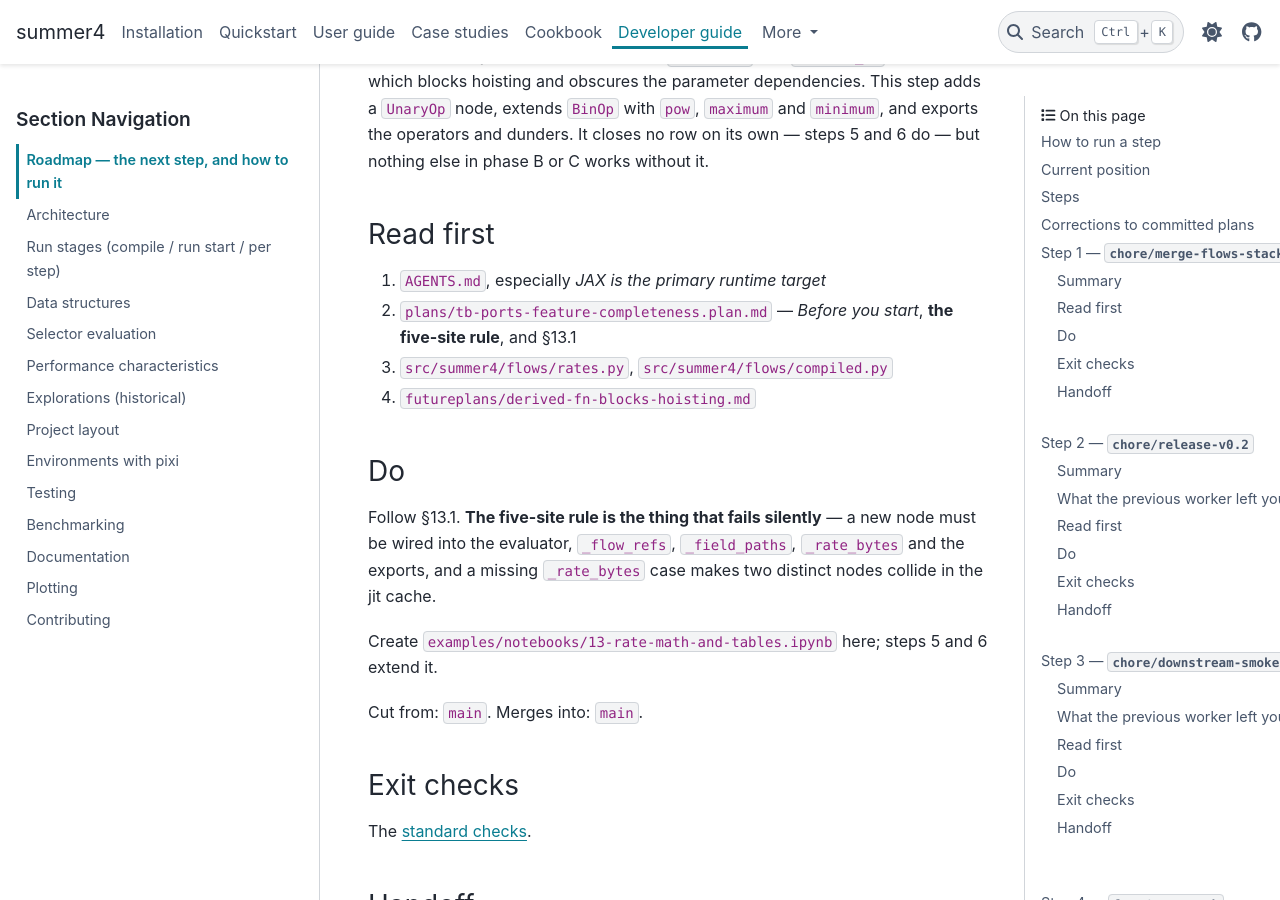
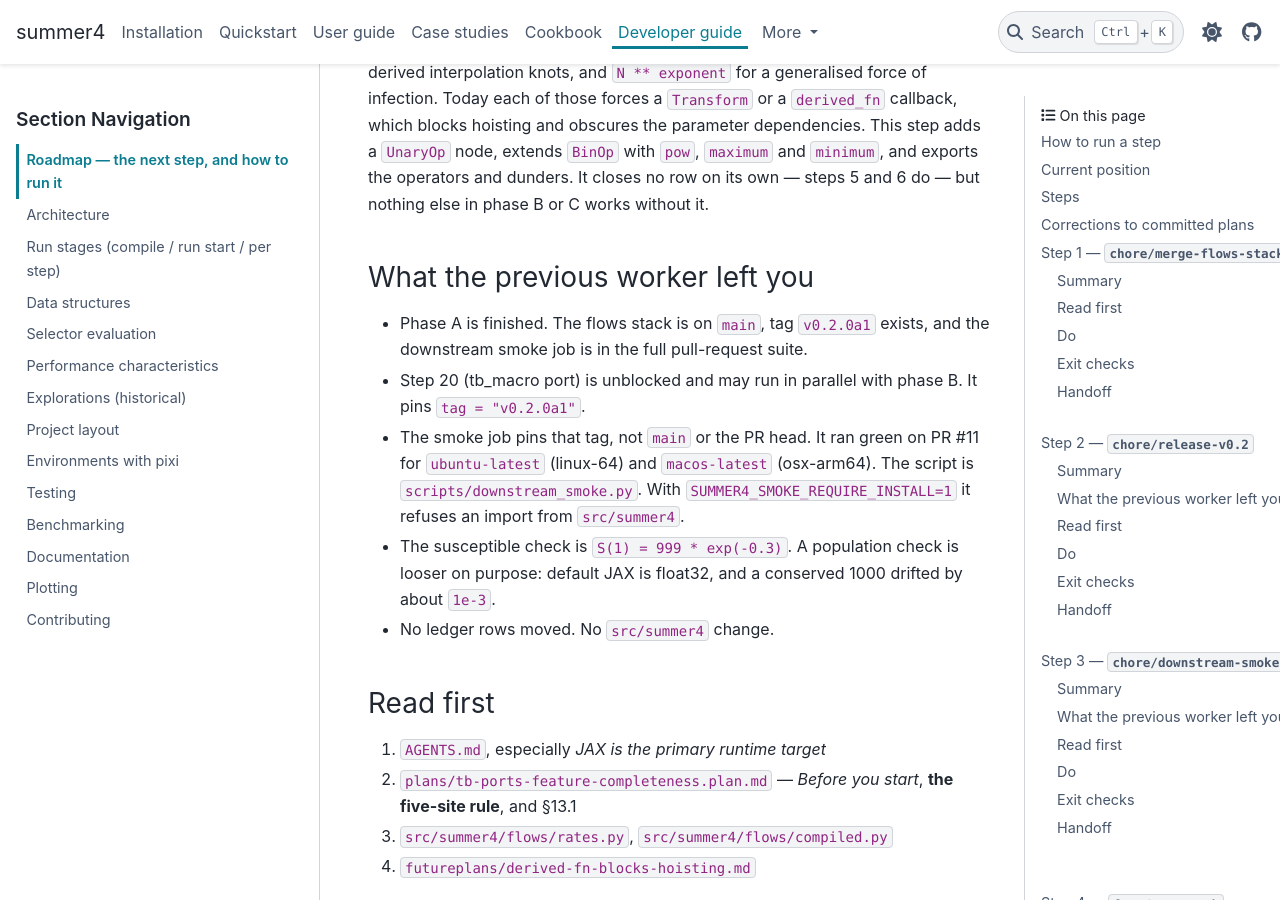
Before and after one commit to monash-emu/summer4, a Sphinx documentation site: the page built from docs/dev/roadmap.md, in a window 1280 px wide and 900 px high, scrolled down 10291 px. Built offline with Sphinx 7.4.7 and the PyData theme 0.15.4, drawn with Linux system fonts in a browser that asks for light colours; some of the changed text lies outside the part shown.

Commit message:
Hand off after step 3: downstream-smoke-ci.

```diff
--- a/docs/dev/roadmap.md
+++ b/docs/dev/roadmap.md
@@ -237,6 +237,8 @@ actually chosen.
 
 ## Step 3 — `chore/downstream-smoke-ci`
 
+**Landed:** chore/downstream-smoke-ci, PR #11, 2026-09-18.
+
 ### Summary
 
 This step adds a CI job that installs summer4 the way a downstream repository
@@ -291,6 +293,14 @@ callback, which blocks hoisting and obscures the parameter dependencies. This
 step adds a `UnaryOp` node, extends `BinOp` with `pow`, `maximum` and `minimum`,
 and exports the operators and dunders. It closes no row on its own — steps 5 and
 6 do — but nothing else in phase B or C works without it.
+
+### What the previous worker left you
+
+- Phase A is finished. The flows stack is on `main`, tag `v0.2.0a1` exists, and the downstream smoke job is in the full pull-request suite.
+- Step 20 (tb_macro port) is unblocked and may run in parallel with phase B. It pins `tag = "v0.2.0a1"`.
+- The smoke job pins that tag, not `main` or the PR head. It ran green on PR #11 for `ubuntu-latest` (linux-64) and `macos-latest` (osx-arm64). The script is `scripts/downstream_smoke.py`. With `SUMMER4_SMOKE_REQUIRE_INSTALL=1` it refuses an import from `src/summer4`.
+- The susceptible check is `S(1) = 999 * exp(-0.3)`. A population check is looser on purpose: default JAX is float32, and a conserved 1000 drifted by about `1e-3`.
+- No ledger rows moved. No `src/summer4` change.
 
 ### Read first
 
```
Also changed, not shown: other parts of docs/dev/roadmap.md (+5 -5 lines).
